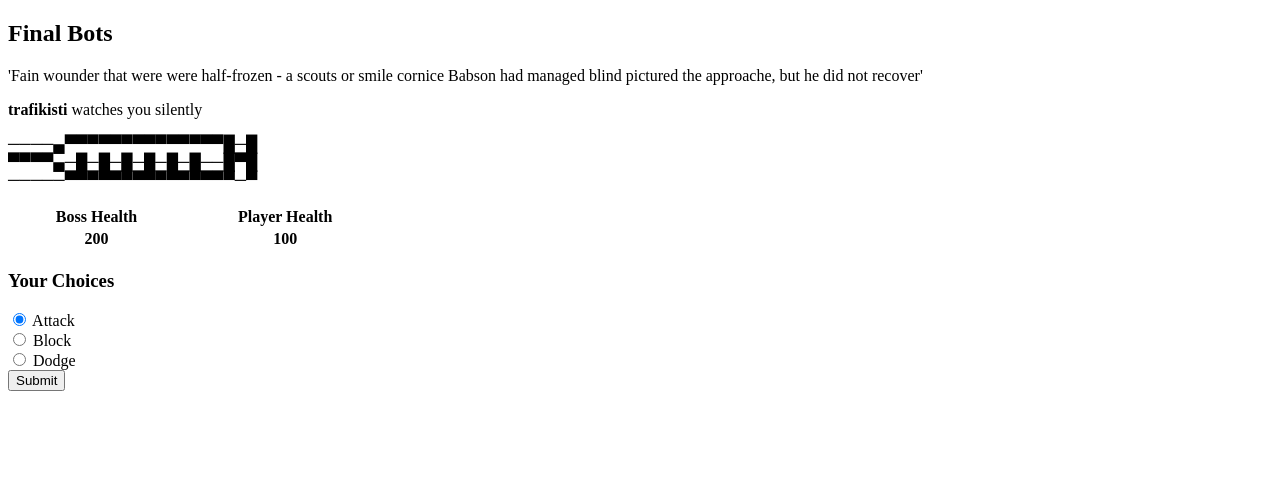
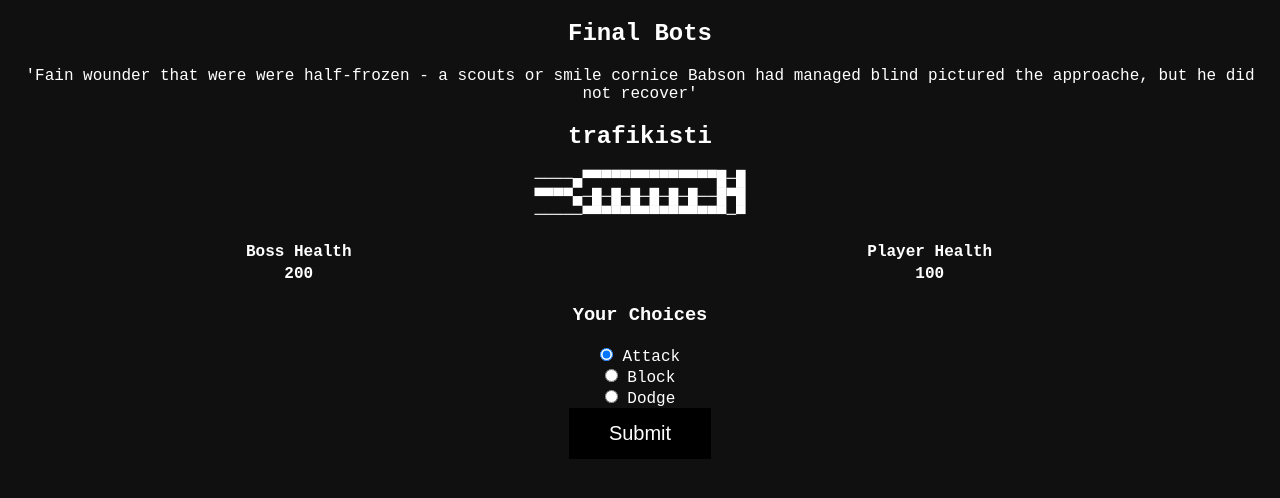
Before and after one commit to tb-designs/Final-Bots, a Flask app: page /finalbots/choose in a window 1280 px wide. Shown: the top 498 px of the page. Run offline with Flask 2, Linux system fonts and the light colour scheme; data comes from the database, SQL or seed files in the repository; both versions use the stored data as it was after the commit; lists and menus that the app fills with data are empty; parts of the project's set-up code (start-up, migrations or seed data) failed here and were passed over.

Commit message:
More CSS tweaks

```diff
--- a/flaskr/static/home.css
+++ b/flaskr/static/home.css
@@ -16,5 +16,32 @@ body {
 #explanation {
   text-align: center;
   font-family: 'Courier New', Courier, monospace;
-  font-size: small;
+  font-size: medium;
 }
+
+
+#appearance {
+  margin-left: auto;
+  margin-right: auto;
+}
+
+input[type=submit] {
+  display: inline-block;
+  text-align: center;
+  font-size: 20px;
+  text-decoration:none;
+  border: none;
+  padding: 14px 40px;
+  color: #ffffff;
+  background-color: black;
+}
+
+input[type=radio] {
+  text-align: left;
+  margin-left: auto;
+  margin-right: auto;
+}
+
+table {
+  text-align: center;
+}
--- a/flaskr/templates/actions_base.html
+++ b/flaskr/templates/actions_base.html
@@ -1,9 +1,15 @@
 <!doctype html>
+<head>
+    <title>
+      {% block title %}
+      {% endblock %}
+    </title>
+    <link rel="stylesheet" href="{{ url_for('static', filename='home.css') }}">
+</head>
 
-<title>{% block title %}{% endblock %} - Final Bots</title>
 <body>
   <section>
-    <h1>Final Bots</h1>
+    <h1 id='title'>Final Bots</h1>
     {% block explanation%}{% endblock %}
   </section>
 
--- a/flaskr/templates/game/actions.html
+++ b/flaskr/templates/game/actions.html
@@ -7,11 +7,10 @@
 {% block boss_appearance %}
   <p>
     <b>
-       {{ b_name }}
+      <h2>{{ b_name }}</h2>
     </b>
-    watches you silently
   </p>
-  <p>
+  <p id="appearance">
     {% for line in b_appearance%}
       {{ line }}
       <br>
@@ -34,7 +33,7 @@
 {% endblock %}
 
 {% block health_table %}
-<table style="width: 30%">
+<table align="center" style="width: 100%">
   <tr>
     <th>Boss Health</th>
     <th>Player Health</th>
--- a/flaskr/templates/game/home.html
+++ b/flaskr/templates/game/home.html
@@ -5,13 +5,13 @@
 {% endblock %}
 
 {% block prev_turn %}
-<p>
+<p id='explanation'>
   Final Bots is a simple client-server text RPG for a single player.
 </p>
 {% endblock %}
 
 {%block explanation%}
-  <pre>
+  <pre style="font-family: monospace;">
                              .-"      "-.
                             /            \
                            |              |
--- a/models.py
+++ b/models.py
@@ -5,7 +5,7 @@ db = SQLAlchemy()
 class Character(db.Model):
   id = db.Column(db.Integer, primary_key=True)
   title = db.Column(db.String(64), index=True, unique=True)
-  desc = db.Column(db.String(240))
+  desc = db.Column(db.String(280))
   name = db.Column(db.String(64))
   health = db.Column(db.Integer)
   pwr = db.Column(db.Integer)
```
Also changed, not shown: flaskr/database.db. Lines whose indentation alone changed are shown as unchanged.
